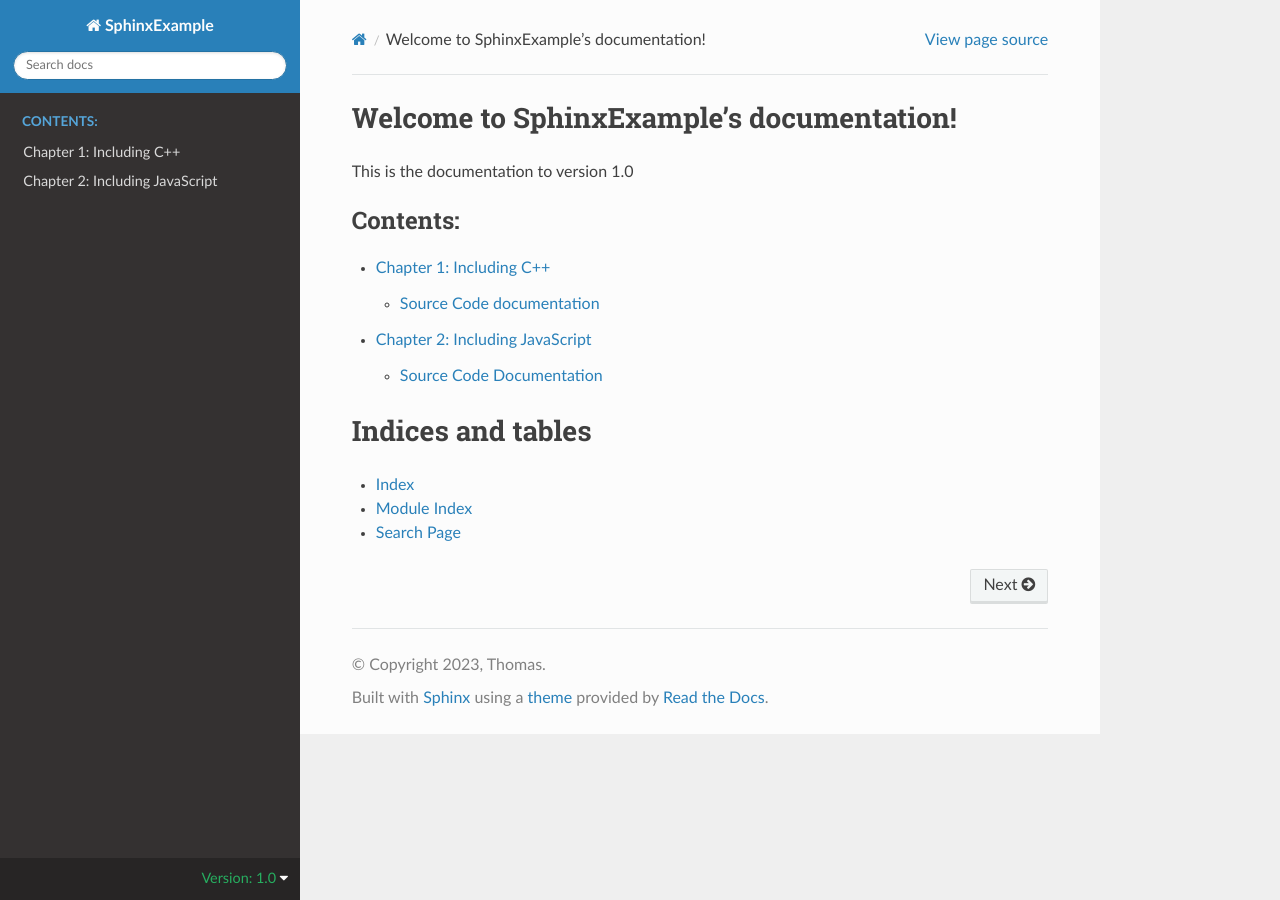
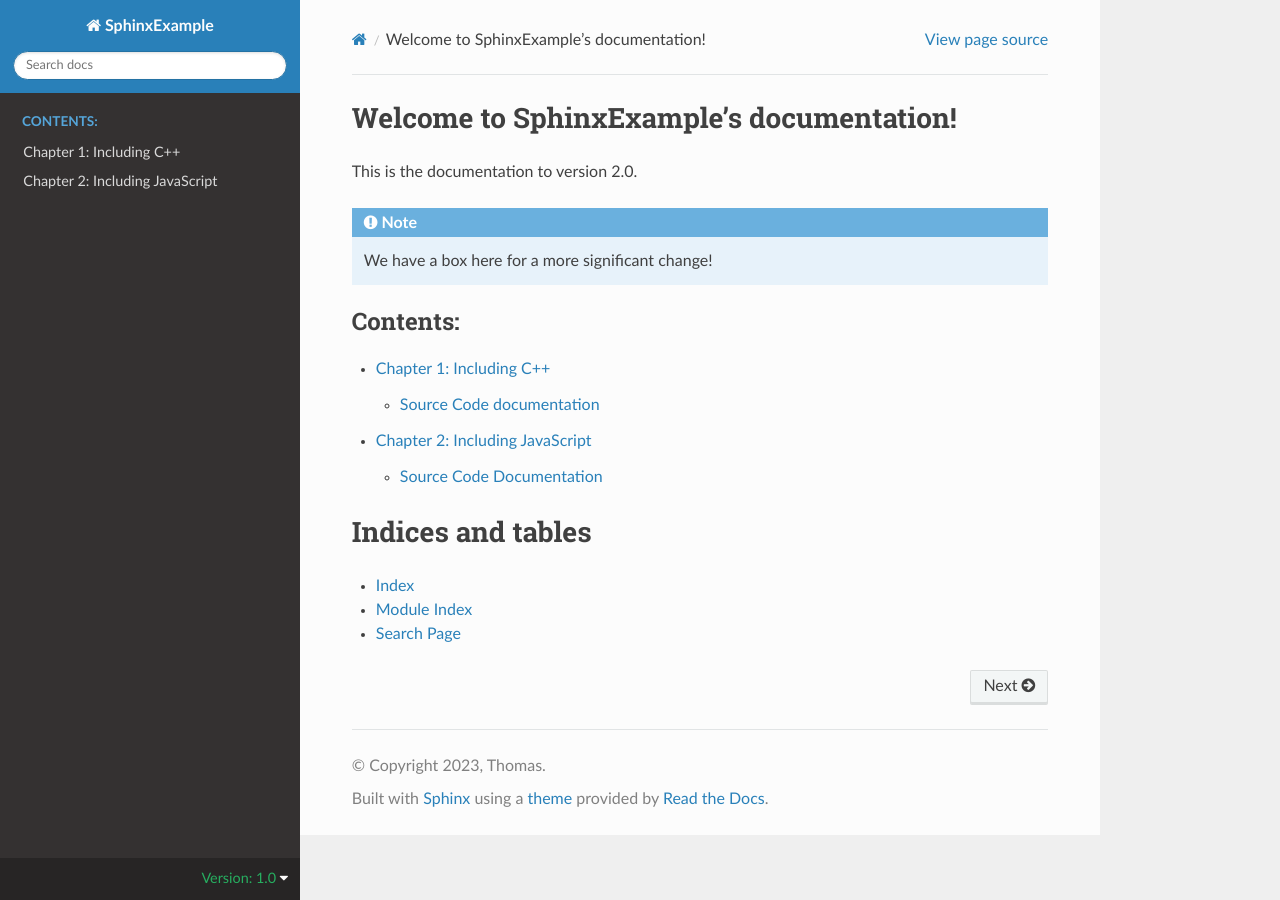
Before and after one commit to ThoSe1990/SphinxExample, a Sphinx documentation site: the page built from docs/index.rst, in a window 1280 px wide. Built offline with Sphinx 7.4.7 and the Read the Docs theme 2.0.0, drawn with Linux system fonts in a browser that asks for light colours.

Commit message:
updated to 2.0

```diff
--- a/docs/index.rst
+++ b/docs/index.rst
@@ -6,7 +6,10 @@
 Welcome to SphinxExample's documentation!
 =========================================
 
-This is the documentation to version 1.0
+This is the documentation to version 2.0.
+
+.. note::
+   We have a box here for a more significant change!
 
 .. toctree::
    :maxdepth: 2
```
Also changed, not shown: 1 other file.
